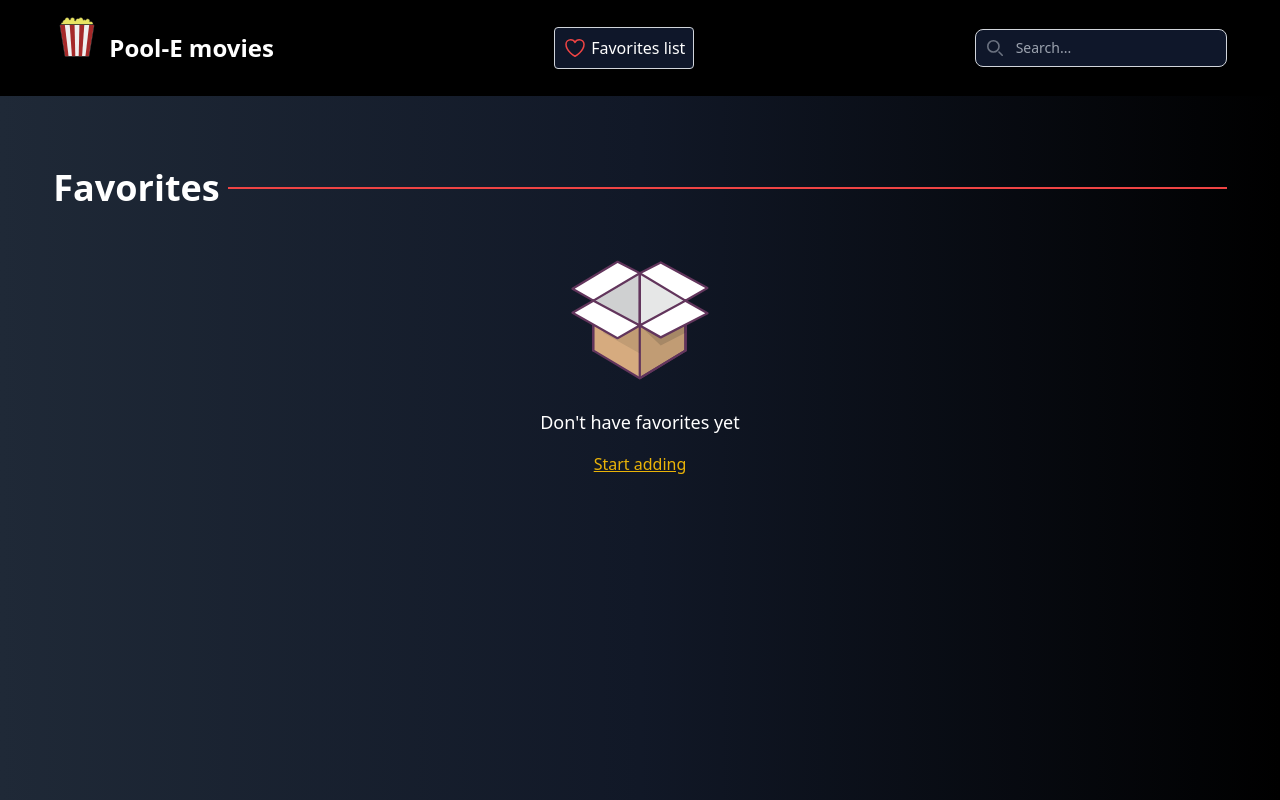
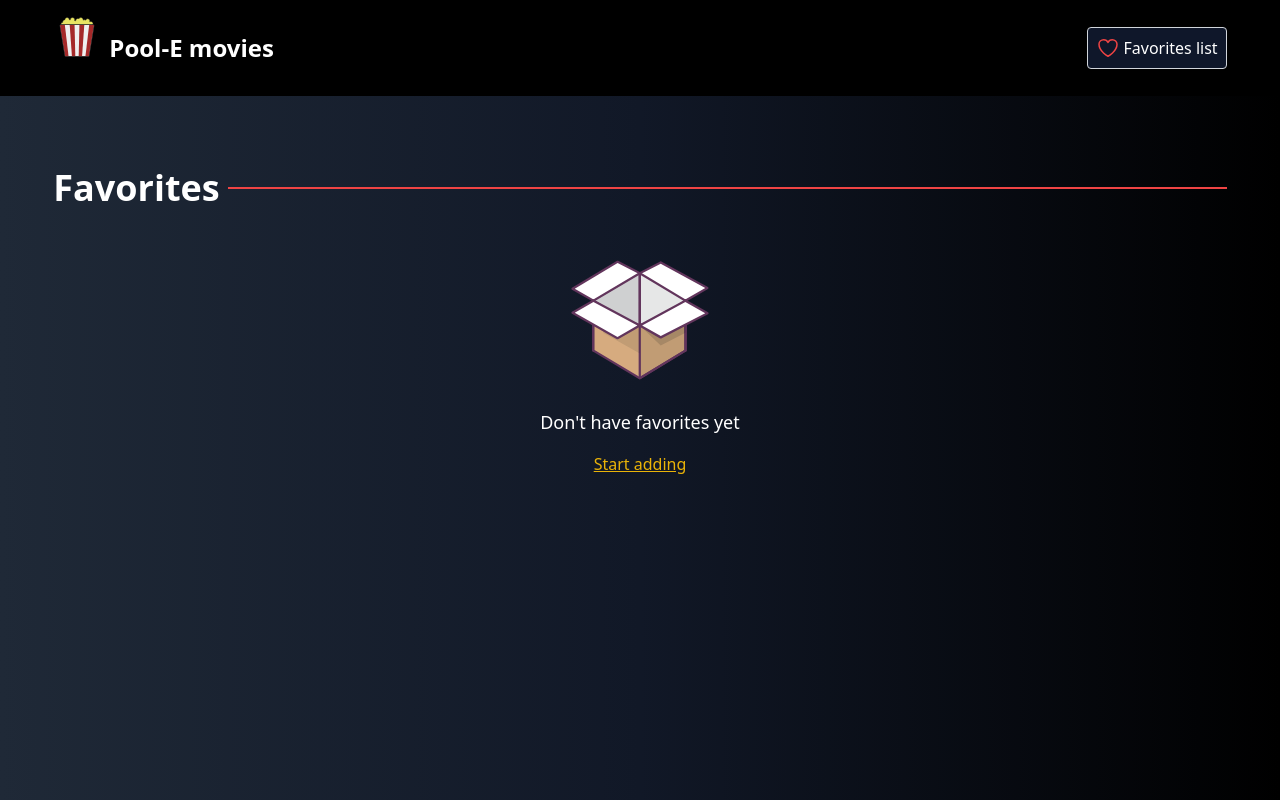
Before and after one commit to pulygarcia/movies-guide-vue, a Vue app: page /favorites in a window 1280 px wide. Built offline with nearby package versions, Linux system fonts and the light colour scheme; what tailwindcss-animated would draw is missing.

Commit message:
removing searcher if route is not home

```diff
--- a/src/components/Header.vue
+++ b/src/components/Header.vue
@@ -1,7 +1,8 @@
 <script setup>
-  import { useRouter } from 'vue-router';
+  import { useRouter, useRoute } from 'vue-router';
 
   const router = useRouter();
+  const route = useRoute();
 </script>
 
 <template>
@@ -29,7 +30,10 @@
       Favorites list
   </button>
 
-  <div class="flex md:order-2 mt-5 md:mt-0">
+  <div
+    class="flex md:order-2 mt-5 md:mt-0"
+    :class="route.path !== '/' ? 'hidden' : ''"
+  >
     <div class="relative md:block">
       <div class="absolute inset-y-0 start-0 flex items-center ps-3 pointer-events-none">
         <svg class="w-4 h-4 text-gray-500 dark:text-gray-400" aria-hidden="true" xmlns="http://www.w3.org/2000/svg" fill="none" viewBox="0 0 20 20">
@@ -38,10 +42,13 @@
       </div>
 
       <!-- PENDING: MAKE WORK THE INPUT -->
-      <input type="text" id="search-navbar" class="block w-full p-2 ps-10 text-sm text-white border border-gray-300 rounded-lg bg-slate-900" placeholder="Search...">
+      <input
+        type="text" id="search-navbar"
+        class="block w-full p-2 ps-10 text-sm text-white border border-gray-300 rounded-lg bg-slate-900"
+        placeholder="Search..."
+      >
     </div>
   </div>
-
   </div>
 </nav>
 </template>
```
